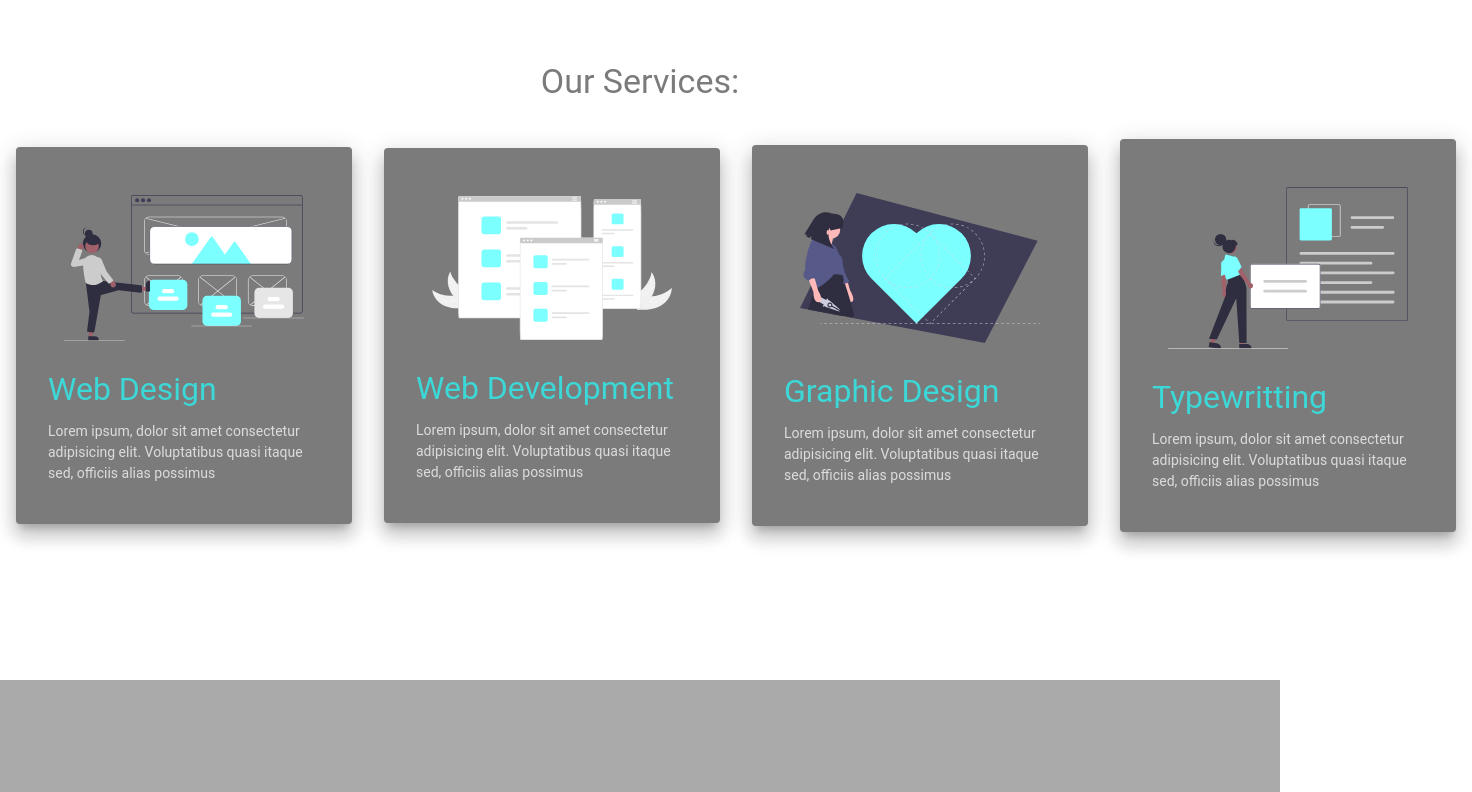
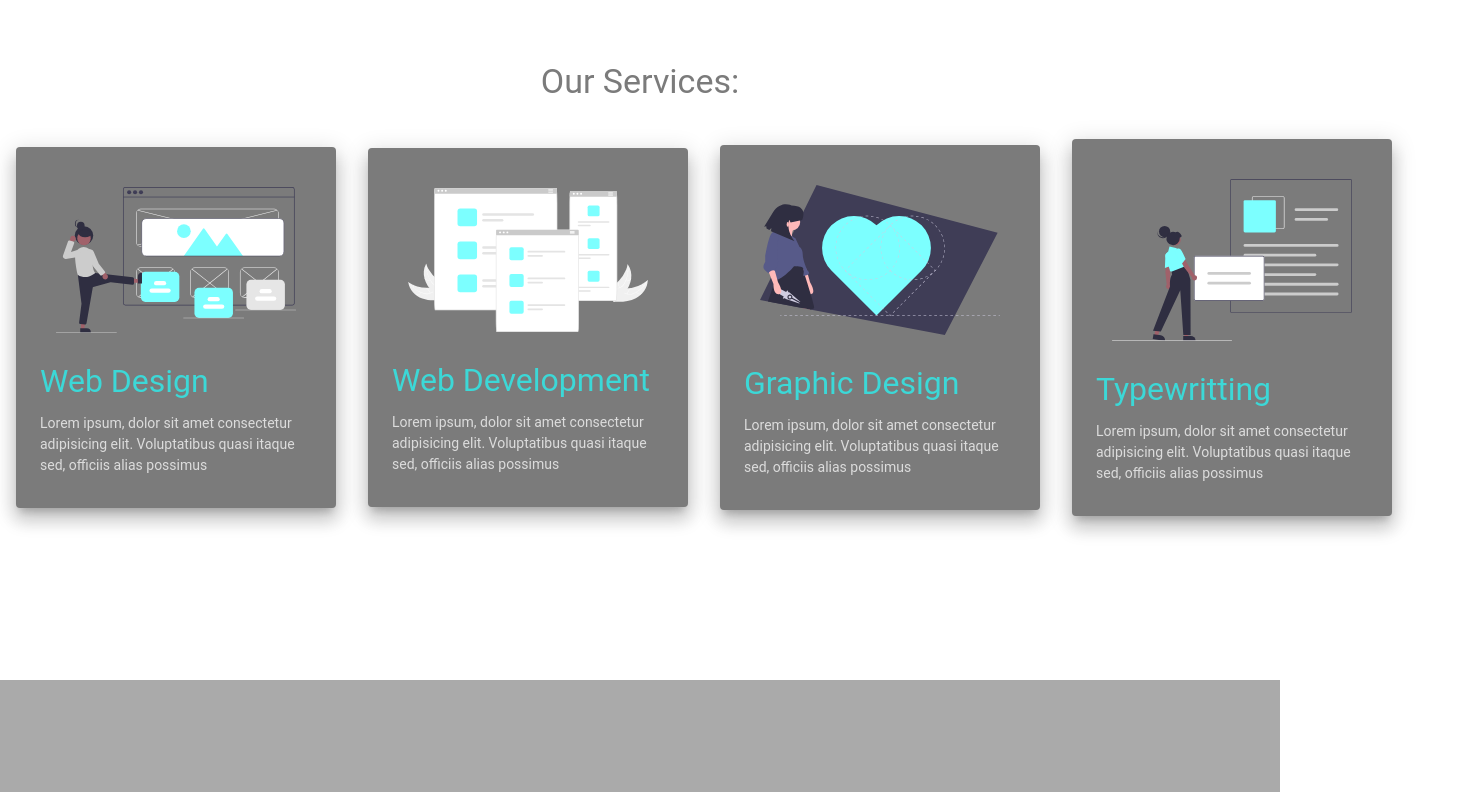
Before and after one commit to PrunesLand/scale-up, a React (Create React App) app: page / in a window 1280 px wide. Shown: the part 1400-2192 px from the top of the page, 1472 px wide, since content can reach past the window. Built offline with nearby package versions, Linux system fonts and the light colour scheme; a web font is replaced by a local one.

Commit message:
fixed minor errors

```diff
--- a/src/Components/Footer/Styles.js
+++ b/src/Components/Footer/Styles.js
@@ -23,9 +23,6 @@ export const styles = makeStyles((theme) => ({
         width: '100%'
 
     },
-    contactLogo: {
-        width: theme.spacing(25)
-    },
     iconWrp: {
         display: 'flex',
         flexDirection: 'row',
--- a/src/Components/Layout/Style.js
+++ b/src/Components/Layout/Style.js
@@ -37,7 +37,7 @@ export const styles = makeStyles((theme) => ({
         }
     },
     card: {
-        width: theme.spacing(65),
+        maxWidth: theme.spacing(65),
         padding: theme.spacing(4)
     },
     image: {
--- a/src/Components/Offerings/Offerings.js
+++ b/src/Components/Offerings/Offerings.js
@@ -16,7 +16,7 @@ const Offerings = () => {
 
                 {items.map(item => (
                     <Box style={{ padding: '1rem' }} key={item.id}>
-                        <Fade delay={parseInt(`${item.id}00`)} bottom>
+                        <Fade delay={parseInt(`${item.id}00`)} left>
                             <Paper className={classes.card} elevation={12}>
                                 <CardContent className={classes.content}>
                                     <CardMedia
--- a/src/Components/Offerings/styles.js
+++ b/src/Components/Offerings/styles.js
@@ -11,7 +11,7 @@ export const styles = makeStyles((theme) => ({
         }
     },
     card: {
-        padding: theme.spacing(2),
+        padding: theme.spacing(1),
         background: theme.palette.secondary.dark
     },
     cardWrp: {
```
